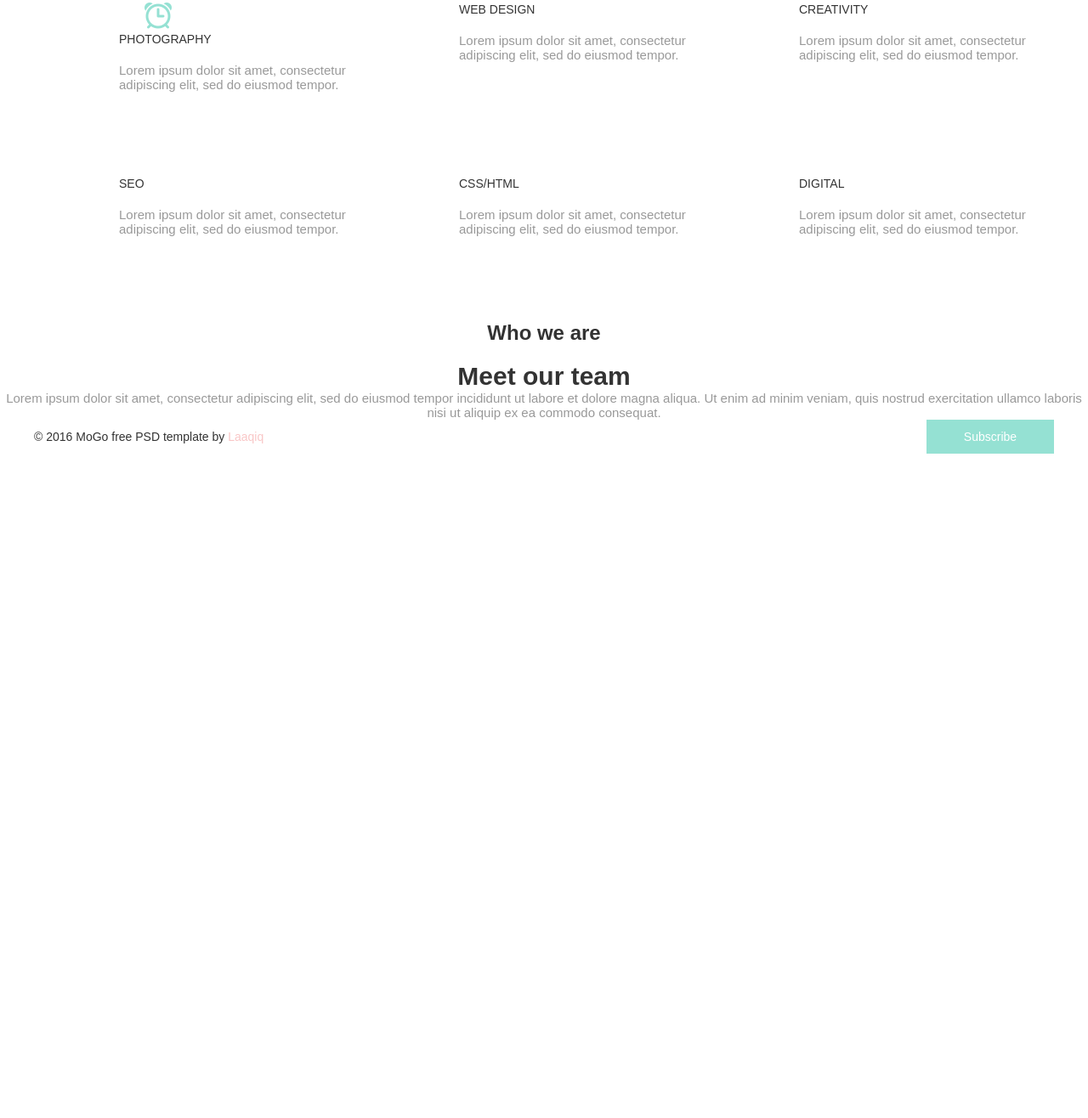
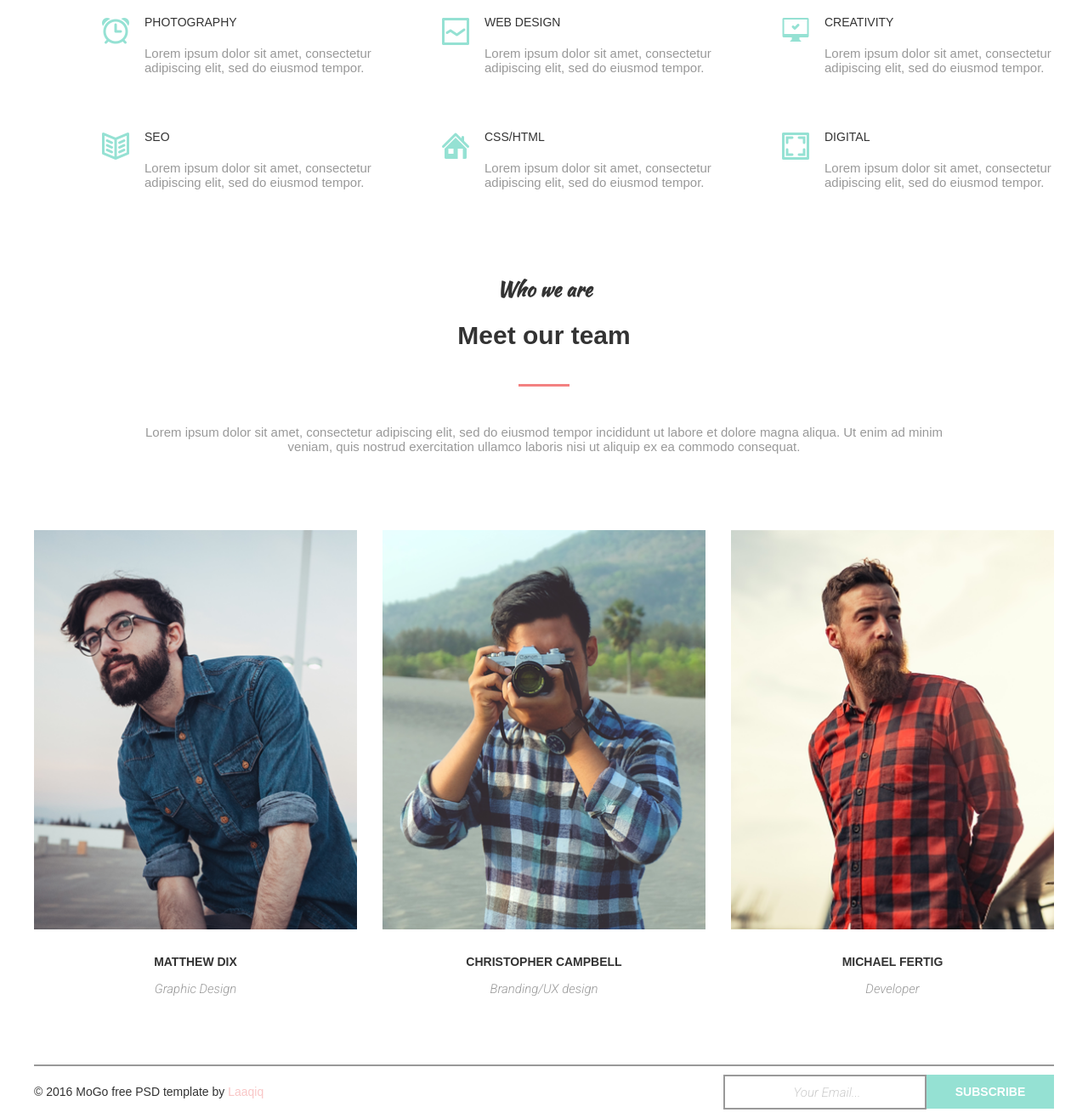
Before and after one commit to Olesia2312/Bootcamp8, a plain HTML site: page HTML+CSS/module-06/index.html in a window 1280 px wide. Shown: the part 278-1594 px from the top of the page at 85% size. Before the commit the page ends 812 px from the top, so only its background shows below. Drawn offline with Linux system fonts and the light colour scheme.

Commit message:
Module-06

```diff
--- a/HTML+CSS/module-06/index.html
+++ b/HTML+CSS/module-06/index.html
@@ -3,6 +3,7 @@
 <head>
     <meta charset="UTF-8">
     <link rel="stylesheet" href="style.css">
+    <link rel="stylesheet" href="https://fonts.googleapis.com/css?family=Kaushan+Script|Roboto:300i">
     <meta name="viewport" content="width=device-width, initial-scale=1.0">
     <meta http-equiv="X-UA-Compatible" content="ie=edge">
     <title>Document</title>
@@ -32,48 +33,76 @@
                     </div>
               </div>
                 <div class="service-menu">
+                    <div class="web">
                       <p class="text-title">Web Design</p>
                       <p class="text">Lorem ipsum dolor sit amet, consectetur adipiscing elit, sed do eiusmod tempor.</p>
                     </div>
+                </div>
                 <div class="service-menu">
+                    <div class="creativity">
                       <p class="text-title">Creativity</p>
                       <p class="text">Lorem ipsum dolor sit amet, consectetur adipiscing elit, sed do eiusmod tempor.</p>
                     </div>
+                </div>
                 <div class="service-menu">
+                    <div class="seo">
                       <p class="text-title">seo</p>
                       <p class="text">Lorem ipsum dolor sit amet, consectetur adipiscing elit, sed do eiusmod tempor.</p>
                     </div>
+                </div>
                 <div class="service-menu">
+                    <div class="css">
                       <p class="text-title">Css/Html</p>
                       <p class="text">Lorem ipsum dolor sit amet, consectetur adipiscing elit, sed do eiusmod tempor.</p>
                     </div>
+                </div>
                 <div class="service-menu">
+                    <div class="digital">
                       <p class="text-title">digital</p>
                       <p class="text">Lorem ipsum dolor sit amet, consectetur adipiscing elit, sed do eiusmod tempor.</p>
                     </div>
                 </div>
-
+            </div>
         </section>
         <section class="section-second">
+            <div class="title-section-second">
                <h2>Who we are</h2>
                <h3>Meet our team</h3>
             <p class="text-section-second">Lorem ipsum dolor sit amet, consectetur adipiscing elit, sed do eiusmod tempor incididunt ut labore et dolore magna aliqua. Ut enim ad minim veniam, quis nostrud exercitation ullamco laboris nisi ut aliquip ex ea commodo consequat.</p>
-            <div>
-                <div>
-
             </div>
-                <div>
-
+            <div class="team">
+                <div class="team-card">
+                    <div class="team-picture">
+                       <img class="team-img" src="./img/layer1@.png" alt="Matthew Dix">
+                       <ul class="menu-shadow">
+                            <li class="submenu-shadow"><a class="img-facebook" href="#"></a></li>
+                            <li class="submenu-shadow"><a class="img-twitter" href="#"></a></li>
+                            <li class="submenu-shadow"><a class="img-pinterest" href="#"></a></li>
+                            <li class="submenu-shadow"><a class="img-instagram" href="#"></a></li>
+                        </ul>
                     </div>
-                <div>
-
+                    <h4>Matthew Dix</h4>
+                    <p class="team-position">Graphic Design</p>
+                </div>
+                <div class="team-card">
+                        <img class="team-img" src="./img/layer2@.png" alt="Christopher Campbell">
+                        <h4>Christopher Campbell</h4>
+                        <p class="team-position">Branding/UX design</p>
+                </div>
+                <div class="team-card">
+                        <img class="team-img" src="./img/layer3@.png" alt="Michael Fertig">
+                        <h4>Michael Fertig</h4>
+                        <p class="team-position">Developer</p>
                 </div>
             </div>
         </section>
     </main>
     <footer class="footer">
-          <span>© 2016 MoGo free PSD template by <span class="text-red">Laaqiq</span></span>
+          <p class="footer-text1">© 2016 MoGo free PSD template by <span class="text-red">Laaqiq</span></p>
+          <div class="footer-left">
+            <p class="footer-text2">Your Email...</p>
             <button>Subscribe</button>
+          </div>
     </footer>
 </body>
 </html>
--- a/HTML+CSS/module-06/style.css
+++ b/HTML+CSS/module-06/style.css
@@ -42,9 +42,19 @@ img {
     font-weight: 700;
     text-decoration: none;
     text-transform: uppercase;
+    position: relative;
 }
 .submenu-item:hover {
     color: #f38181;
+}
+.submenu-item:hover:after {
+   content: "";
+   display: block;
+   position: absolute;
+   background-color: #f38181;
+   height: 3px;
+   width: 100%;
+   top: 30px;
 }
 /* main */
 /* section-one */
@@ -52,7 +62,7 @@ img {
     margin-bottom: 100px;
 }
 h2 {
-    font-family: "KaushanScript-Regular", sans-serif;
+    font-family: 'Kaushan Script', cursive;
     font-size: 24px;
     color: rgba(51, 51, 51, 255);
     text-align: center;
@@ -64,14 +74,23 @@ h3 {
     color: rgba(51, 51, 51, 255);
     text-align: center;
 }
+h3:after {
+    content: "";
+    width: 60px;
+    height: 3px;
+    background-color: #f38181;
+    display: block;
+    margin: 0 auto;
+    margin-top: 40px;
+}
 .service {
     justify-content: space-between;
     flex-wrap: wrap;
 }
 .service-menu {
-    width: 300px;
-    margin-top: 100px;
-    margin-left: 100px;
+    width: 350px;
+    margin-top: 65px;
+    margin-left: 50px;
 }
 .text-title {
     font-family: "Montserrat-Regular", sans-serif;
@@ -85,15 +104,163 @@ h3 {
     font-size: 15px;
     color: rgba(153, 153, 153, 255);
 }
+.photo, .web, .creativity, .seo, .css, .digital {
+    position: relative;
+    padding-left: 80px;
+}
 .photo::before {
     content: url(./img/alarm.png);
-
-    padding-left: 30px;
+    position: absolute;
+    top: 3px;
+    left: 30px;
+}
+.web::before {
+    content: url(./img/line@.png);
+    position: absolute;
+    top: 3px;
+    left: 30px;
+}
+.creativity::before {
+    content: url(./img/computer@.png);
+    position: absolute;
+    top: 3px;
+    left: 30px;
+}
+.seo::before {
+    content: url(./img/book@.png);
+    position: absolute;
+    top: 3px;
+    left: 30px;
+}
+.css::before {
+    content: url(./img/home@.png);
+    position: absolute;
+    top: 3px;
+    left: 30px;
+}
+.digital::before {
+    content: url(./img/image@.png);
+    position: absolute;
+    top: 3px;
+    left: 30px;
 }
 /* end section-one */
 /* section-second */
+.section-second {
+    width: 1200px;
+    margin: auto;
+}
+.title-section-second {
+    width: 940px;
+    margin: auto;
+}
 .text-section-second {
     font-family: "Roboto-Regular", sans-serif;
+    font-size: 15px;
+    color: rgba(153, 153, 153, 255);
+    text-align: center;
+    margin-top: 45px;
+}
+.team {
+    width: 1200px;
+    margin: auto;
+    margin-top: 90px;
+    padding-bottom: 80px;
+    display: flex;
+    justify-content: space-between;
+    border-bottom: 2px solid rgba(153, 153, 153, 255);
+}
+.team-img {
+    width: 380px;
+    height: 470px;
+}
+.team-picture{
+    position: relative;
+    transition: all 200ms linear;
+}
+.team-picture:hover{
+    transform: translate(-10px, -10px);
+}
+.menu-shadow {
+    display: none;
+    position: absolute;
+    top: 50%;
+    left: 50%;
+    transform: translate(-50%, -50%);
+    list-style: none;
+    background-color: #ecc588;
+    opacity: 0.9;
+    background-image:linear-gradient( 90deg, rgb(252,227,138) 0%, rgb(243,129,129) 100%);
+    justify-content: center;
+    padding: 207px 80px;
+}
+.team-card:hover .menu-shadow {
+    display: flex;
+    box-shadow: 10px 10px 4px #95e1d3;
+}
+.img-facebook {
+    background-image: url(./img/facebook@.png);
+    background-repeat: no-repeat;
+    background-position: center;
+    width: 55px;
+    height: 55px;
+    display: block;
+    background-color: #fce38a;
+    margin: 1px;
+}
+.img-facebook:hover {
+    background-color: #95e1d3;
+}
+.img-twitter {
+    background-image: url(./img/twitter@.png);
+    background-repeat: no-repeat;
+    background-position: center;
+    width: 55px;
+    height: 55px;
+    display: block;
+    background-color: #fce38a;
+    margin: 1px;
+}
+.img-twitter:hover {
+    background-color: #95e1d3;
+}
+.img-pinterest {
+    background-image: url(./img/pinterest@.png);
+    background-repeat: no-repeat;
+    background-position: center;
+    width: 55px;
+    height: 55px;
+    display: block;
+    background-color: #fce38a;
+    margin: 1px;
+}
+.img-pinterest:hover {
+    background-color: #95e1d3;
+}
+.img-instagram {
+    background-image: url(./img/instagram@.png);
+    background-repeat: no-repeat;
+    background-position: center;
+    width: 55px;
+    height: 55px;
+    display: block;
+    background-color: #fce38a;
+    margin: 1px;
+}
+.img-instagram:hover {
+    background-color: #95e1d3;
+}
+h4 {
+    font-family: "Montserrat-Regular", sans-serif;
+    font-size: 14px;
+    color: rgba(51, 51, 51, 255);
+    text-transform: uppercase;
+    text-align: center;
+    padding-top: 30px;
+    padding-bottom: 15px;
+}
+.team-position {
+    font-family: 'Roboto', sans-serif;
     font-size: 15px;
     color: rgba(153, 153, 153, 255);
     text-align: center;
@@ -101,25 +268,47 @@ h3 {
 /* end section-second */
 /* footer */
 .footer {
+    display: flex;
     justify-content: space-between;
-    align-items: center;
+    text-align: center;
+    margin-top: 10px;
+    margin-bottom: 10px;
 }
-span {
+.footer-text1 {
     font-family: "Montserrat-Regular", sans-serif;
     font-size: 14px;
     color: rgba(51, 51, 51, 255);
+    text-align: center;
+    padding-top: 12px;
 }
 .text-red {
     font-family: "Montserrat-Regular", sans-serif;
     font-size: 14px;
     color: #f9c6c6;
 }
+.footer-left {
+    display: flex;
+    justify-content: flex-end;
+    width: 700px;
+}
+.footer-text2 {
+    font-family: 'Roboto', sans-serif;
+    font-size: 15px;
+    color: rgba(204, 204, 204, 255);
+    width: 230px;
+    height:27px;
+    border: 2px solid rgba(153, 153, 153, 255);
+    padding-top: 10px;
+    padding-left: 5px;
+}
 button {
     width: 150px;
     height: 40px;
     font-family: "Montserrat-Bold", sans-serif;
     font-size: 14px;
+    font-weight: 700;
     color: rgba(255, 255, 255, 255);
+    text-transform: uppercase;
     text-align: center;
     background-color: #95e1d3;
     border: none;
```
Also changed, not shown: HTML+CSS/module-06/img/Rectangle.png (added), HTML+CSS/module-06/img/facebook@.png (added), HTML+CSS/module-06/img/instagram@.png (added), HTML+CSS/module-06/img/layer1@.png (added), HTML+CSS/module-06/img/layer2@.png (added), HTML+CSS/module-06/img/layer3@.png (added), HTML+CSS/module-06/img/pinterest@.png (added), HTML+CSS/module-06/img/twitter@.png (added). Lines whose indentation alone changed are shown as unchanged.
